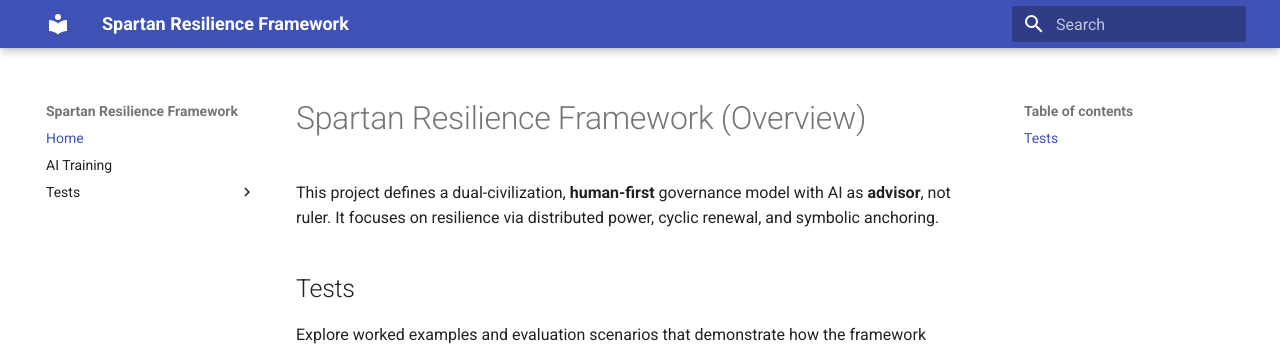
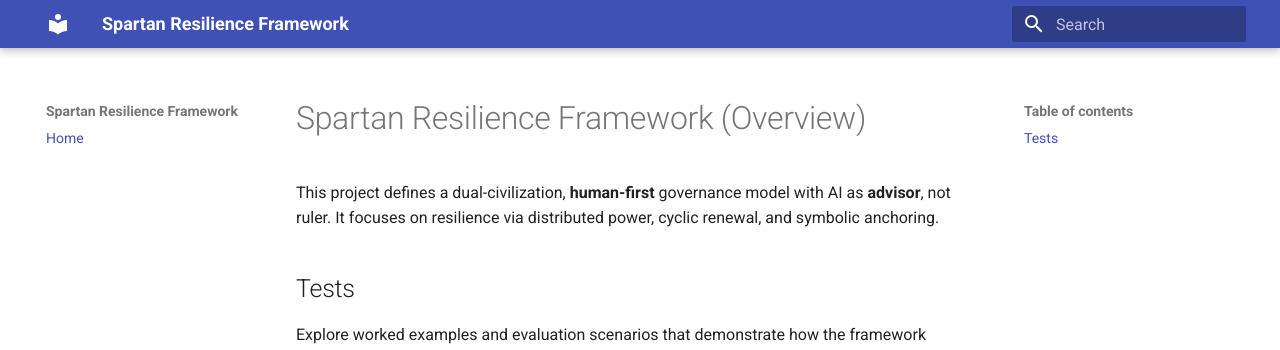
Before and after one commit to Joedaddy66/spartan-resilience-framework, an MkDocs documentation site: the page built from docs/index.md, in a window 1280 px wide. Shown: the top 350 px of the page. Built offline with MkDocs 1.6.1 and Material for MkDocs 9.7.7, drawn with Linux system fonts in a browser that asks for light colours.

Commit message:
Use minimal valid mkdocs.yml

```diff
--- a/mkdocs.yml
+++ b/mkdocs.yml
@@ -4,7 +4,3 @@ theme:
 docs_dir: docs
 nav:
   - Home: index.md
-  - AI Training: training.md
-  - Tests:
-      - Index: tests/index.md
-      - Dissenting Sentinel v2: tests/dissenting_sentinel_v2.md
```
